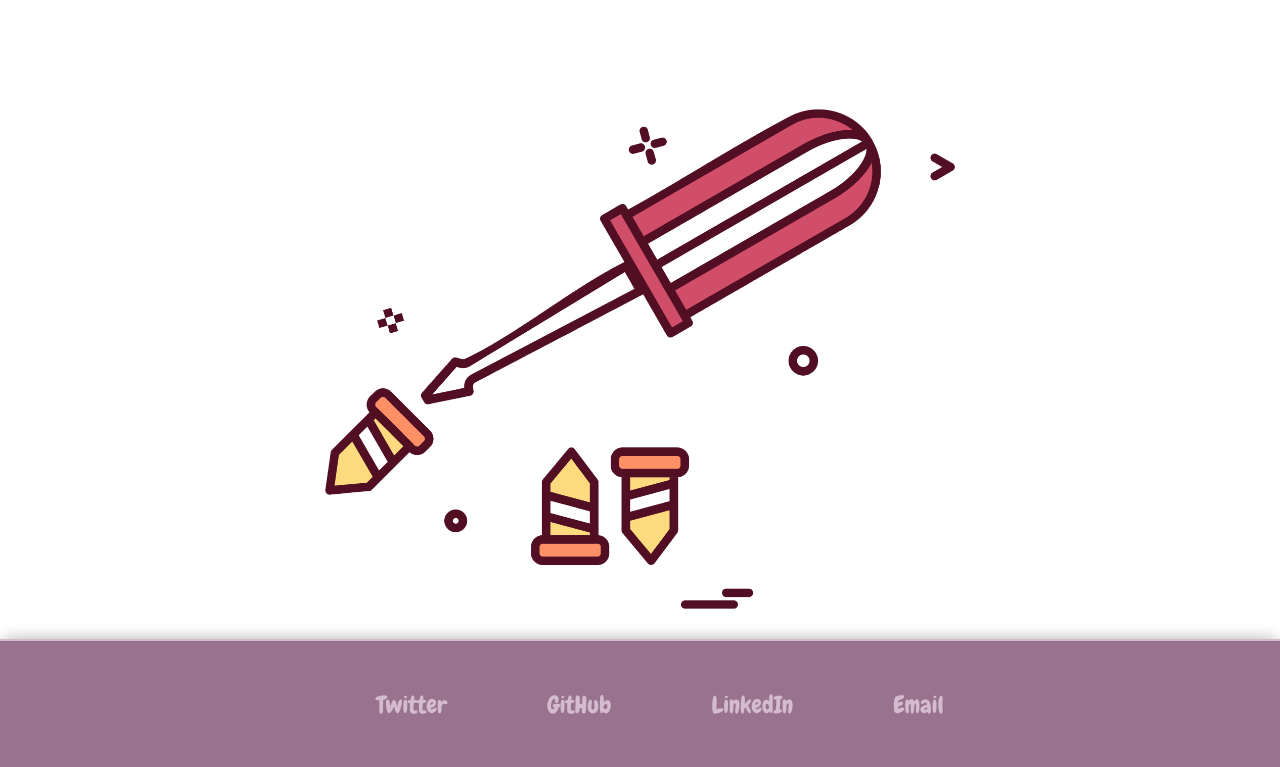
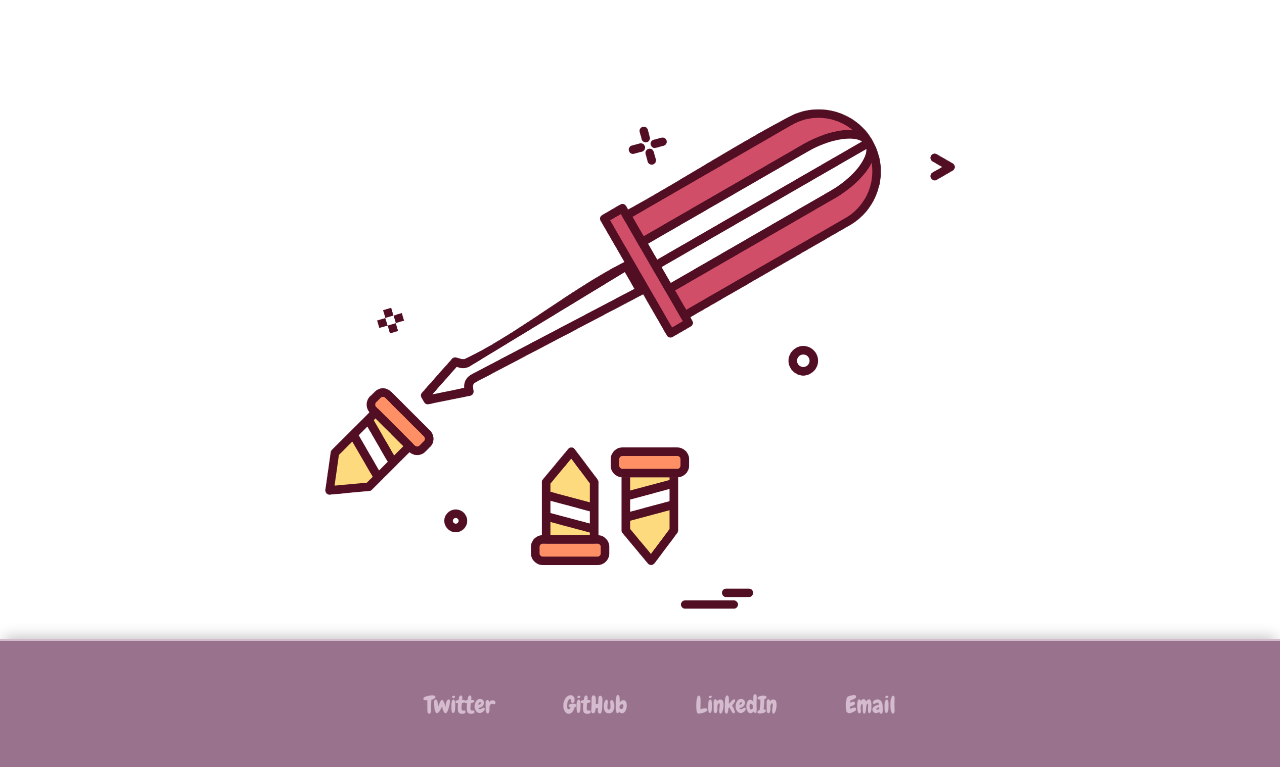
Before and after one commit to mevanstech/portfolio, a plain HTML site: page index.html in a window 1280 px wide. Shown: the part 554-1321 px from the top of the page. Drawn offline with Linux system fonts and the light colour scheme.

Commit message:
Update styles.css

```diff
--- a/styles.css
+++ b/styles.css
@@ -21,6 +21,7 @@ header {
   box-shadow: 0px 5px 14px -4px #b9b9b9;
   display: grid;
   align-items: center;
+  min-width: 661px;
 }
 
 header span {
@@ -69,12 +70,12 @@ footer {
   border-top: solid 2px #d4bbcd;
   -webkit-box-shadow: 0px -5px 14px -4px #b9b9b9;
   box-shadow: 0px -5px 14px -4px #b9b9b9;
-  min-width: 400px;
+  min-width: 661px;
 }
 
 footer ul li {
   display: inline;
-  padding: 3rem;
+  padding: 2rem;
 }
 
 a {
```
